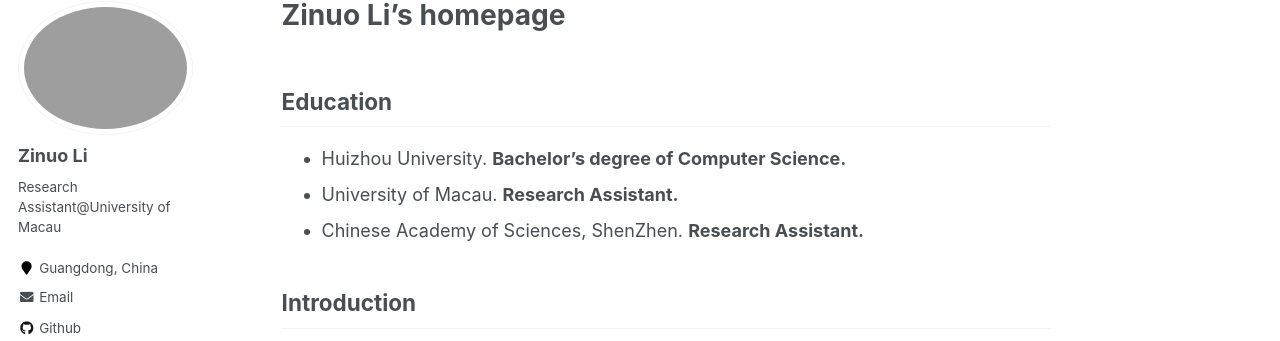
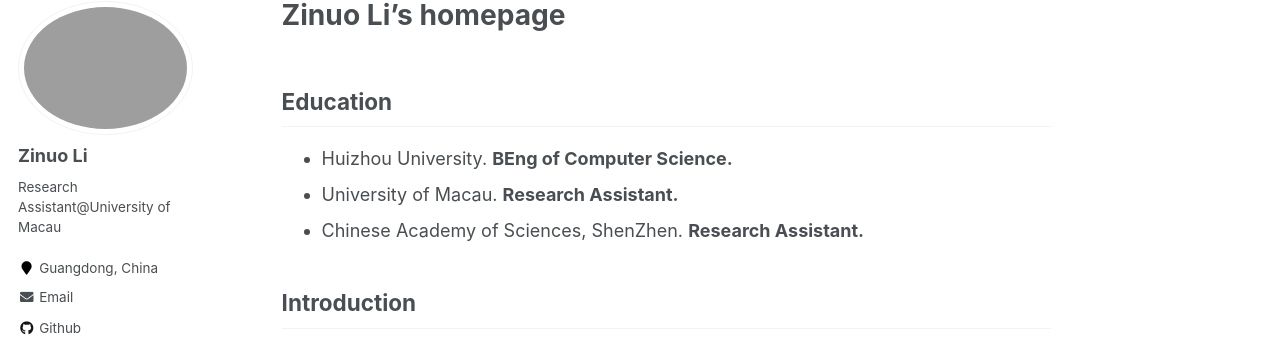
Before and after one commit to Shenghong-Luo/Shenghong-Luo.github.io, a Jekyll site: the page built from _pages/about.md, in a window 1280 px wide and 900 px high. Shown: the part 117-458 px from the top of the window. Built offline with Jekyll 4.4.1, drawn with Linux system fonts in a browser that asks for light colours.

Commit message:
Update about.md

```diff
--- a/_pages/about.md
+++ b/_pages/about.md
@@ -8,7 +8,7 @@ redirect_from:
   - /about.html
 ---
 ## Education
-* Huizhou University. **Bachelor's degree of Computer Science.**
+* Huizhou University. **BEng of Computer Science.**
 * University of Macau. **Research Assistant.**
 * Chinese Academy of Sciences, ShenZhen. **Research Assistant.**
 
```
